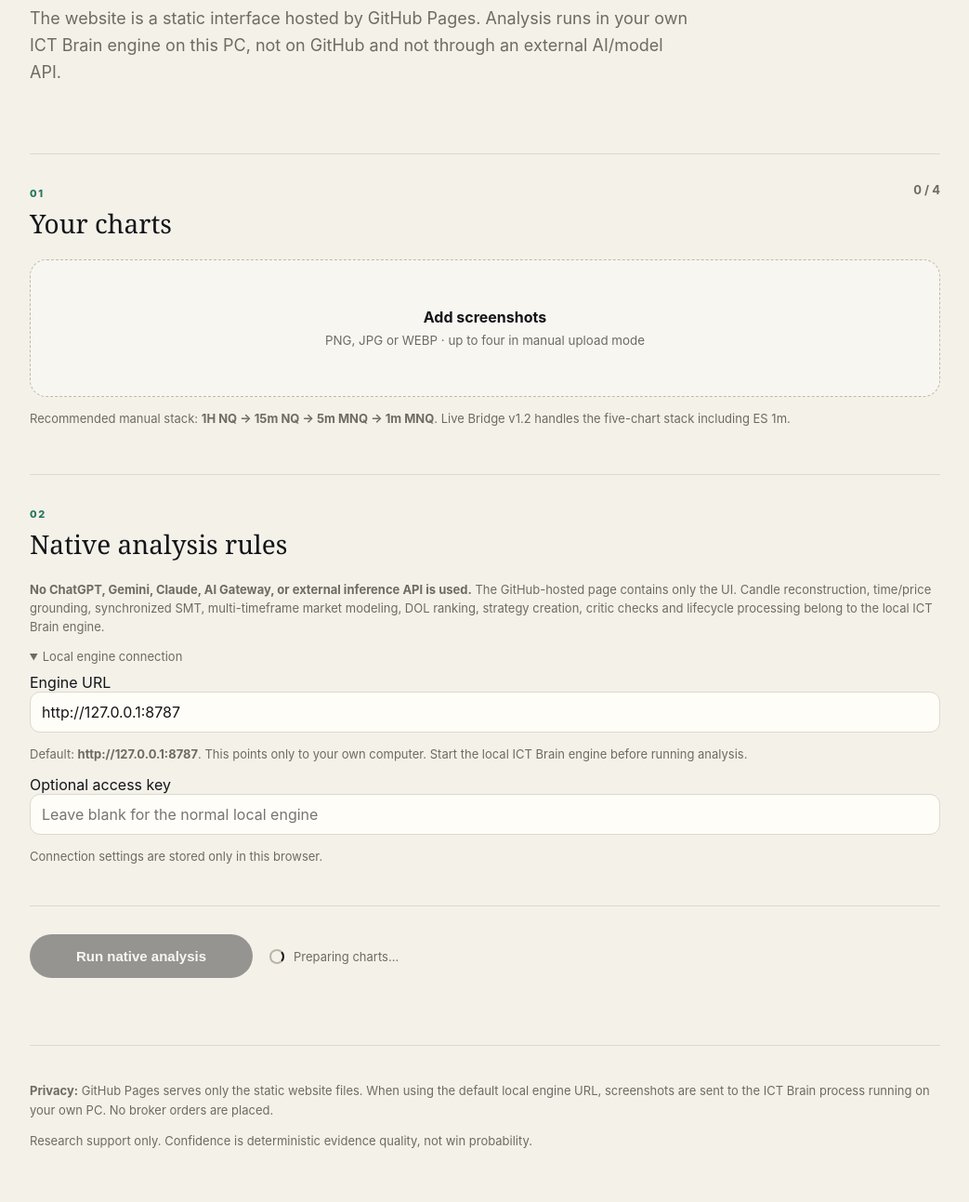
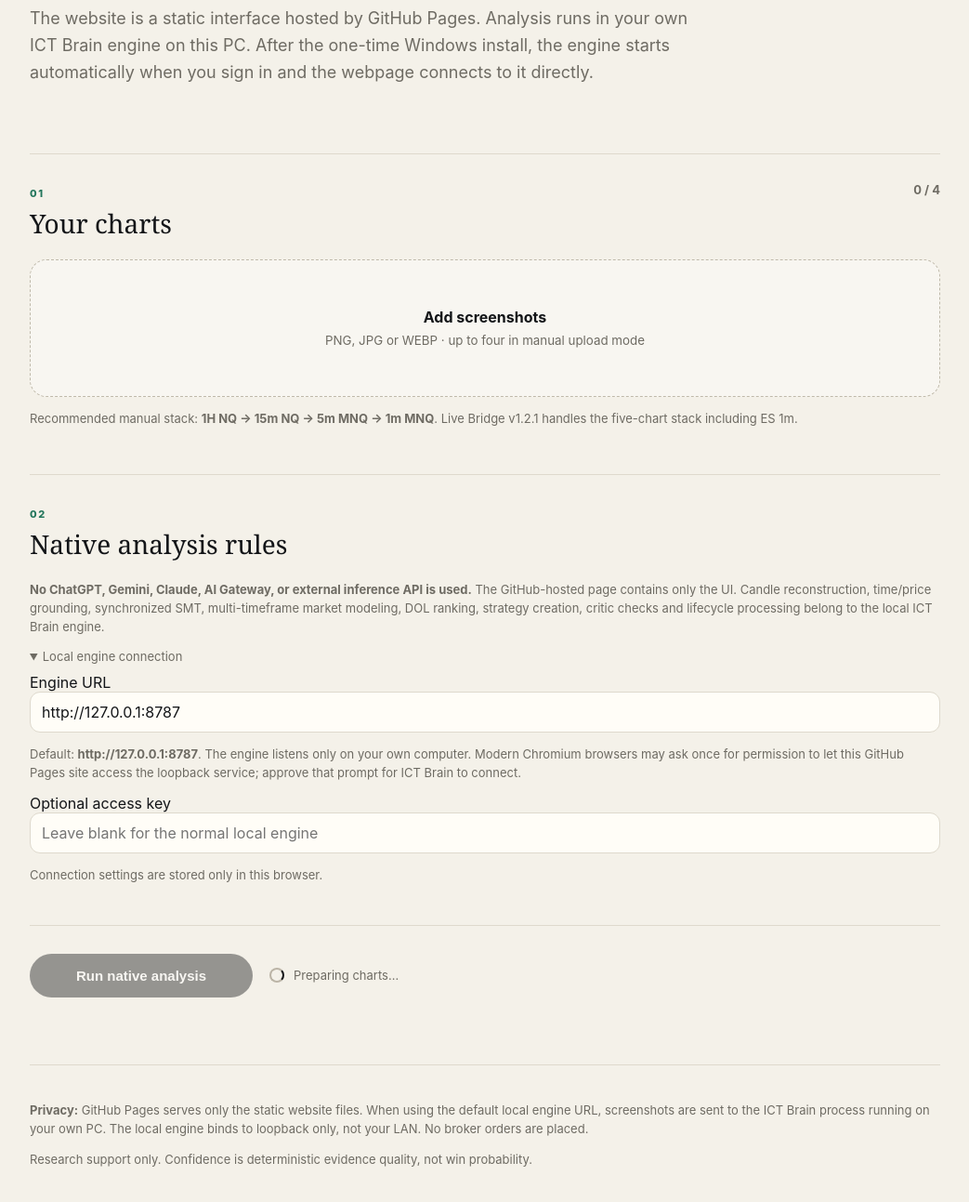
Before and after one commit to grobentham/iron-brain, a browser extension: page index.html in a window 1280 px wide. Shown: the part 353-1646 px from the top of the page at 93% size, without its empty margins (118-1161 px from the left). Drawn offline with Linux system fonts and the light colour scheme.

Commit message:
Explain automatic local engine connection

```diff
--- a/index.html
+++ b/index.html
@@ -19,14 +19,14 @@
     <section class="hero">
       <p class="eyebrow">GITHUB PAGES UI · LOCAL ENGINE · NO MODEL API · ONE TRADE</p>
       <h1>See the chart.<br>Reconstruct the setup.</h1>
-      <p class="lede">The website is a static interface hosted by GitHub Pages. Analysis runs in your own ICT Brain engine on this PC, not on GitHub and not through an external AI/model API.</p>
+      <p class="lede">The website is a static interface hosted by GitHub Pages. Analysis runs in your own ICT Brain engine on this PC. After the one-time Windows install, the engine starts automatically when you sign in and the webpage connects to it directly.</p>
     </section>
 
     <section class="block">
       <div class="heading"><div><span>01</span><h2>Your charts</h2></div><strong id="count">0 / 4</strong></div>
       <label class="drop" for="files"><b>Add screenshots</b><small>PNG, JPG or WEBP · up to four in manual upload mode</small></label>
       <input id="files" type="file" accept="image/png,image/jpeg,image/webp" multiple hidden>
-      <p class="hint">Recommended manual stack: <b>1H NQ → 15m NQ → 5m MNQ → 1m MNQ</b>. Live Bridge v1.2 handles the five-chart stack including ES 1m.</p>
+      <p class="hint">Recommended manual stack: <b>1H NQ → 15m NQ → 5m MNQ → 1m MNQ</b>. Live Bridge v1.2.1 handles the five-chart stack including ES 1m.</p>
       <div id="shots" class="shots"></div>
     </section>
 
@@ -37,7 +37,7 @@
         <summary>Local engine connection</summary>
         <label for="backendUrl">Engine URL</label>
         <input id="backendUrl" type="url" value="http://127.0.0.1:8787" autocomplete="off" spellcheck="false">
-        <p class="hint">Default: <b>http://127.0.0.1:8787</b>. This points only to your own computer. Start the local ICT Brain engine before running analysis.</p>
+        <p class="hint">Default: <b>http://127.0.0.1:8787</b>. The engine listens only on your own computer. Modern Chromium browsers may ask once for permission to let this GitHub Pages site access the loopback service; approve that prompt for ICT Brain to connect.</p>
         <label for="accessKey">Optional access key</label>
         <input id="accessKey" type="password" autocomplete="off" placeholder="Leave blank for the normal local engine">
         <p class="hint">Connection settings are stored only in this browser.</p>
@@ -52,7 +52,7 @@
     <section id="result" class="result" hidden aria-live="polite"></section>
 
     <footer>
-      <p><b>Privacy:</b> GitHub Pages serves only the static website files. When using the default local engine URL, screenshots are sent to the ICT Brain process running on your own PC. No broker orders are placed.</p>
+      <p><b>Privacy:</b> GitHub Pages serves only the static website files. When using the default local engine URL, screenshots are sent to the ICT Brain process running on your own PC. The local engine binds to loopback only, not your LAN. No broker orders are placed.</p>
       <p class="hint">Research support only. Confidence is deterministic evidence quality, not win probability.</p>
     </footer>
   </main>
```
